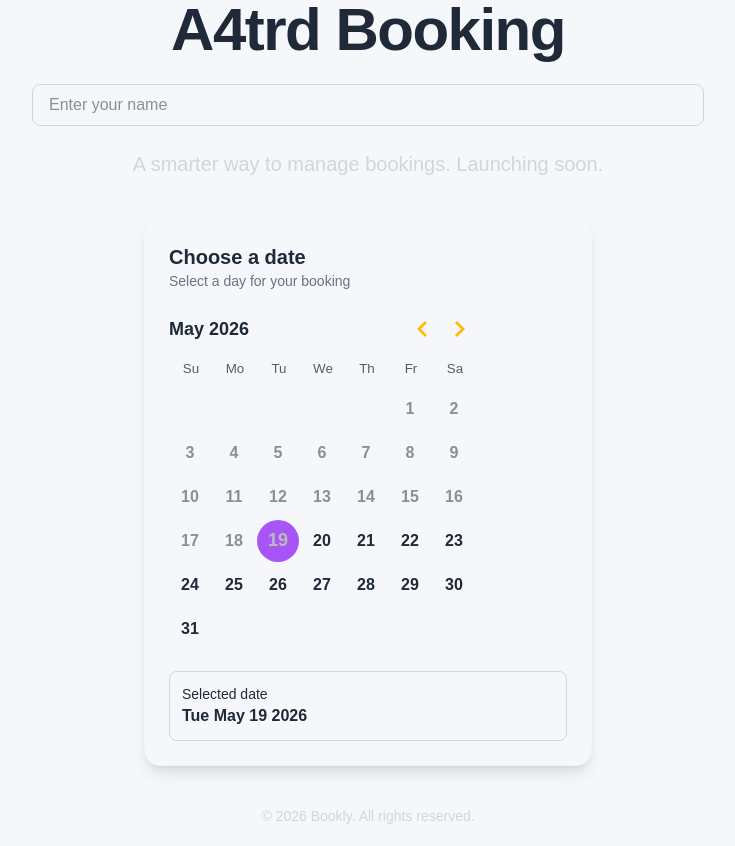
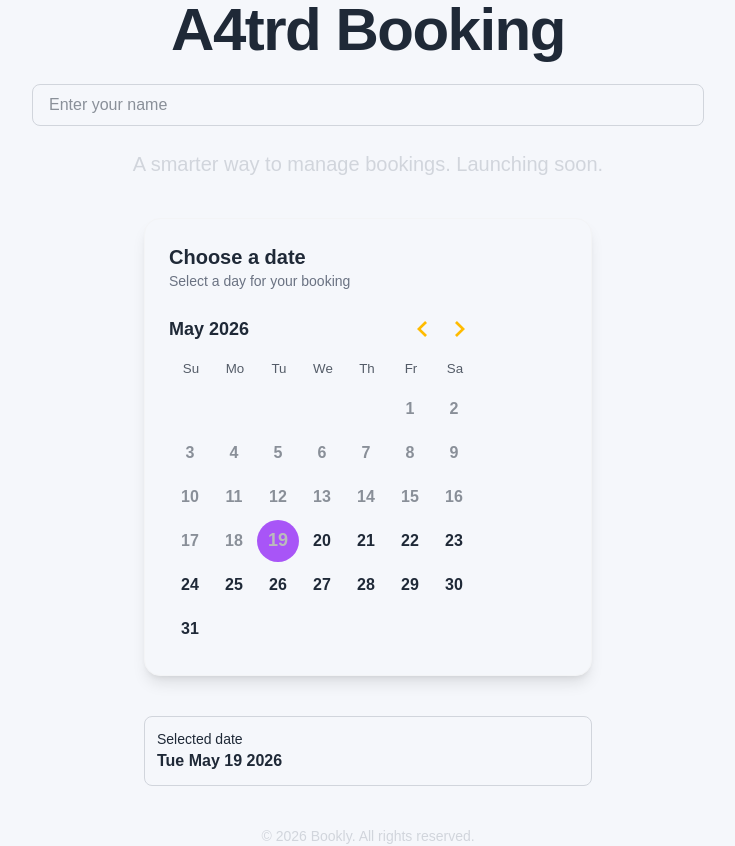
Before and after one commit to Legend4it/a4trd.booking, a Next.js app in the folder a4trd-booking/: page / in a window 1280 px wide. Both pictures are taken after a click on the button "19". Shown: the whole page, without its empty margins (272-1007 px from the left). Built offline with nearby package versions, Linux system fonts and the light colour scheme.

Commit message:
Move the Selected date outside Calender component

```diff
--- a/a4trd-booking/app/components/BookingCalendar.tsx
+++ b/a4trd-booking/app/components/BookingCalendar.tsx
@@ -36,7 +36,7 @@ export default function BookingCalendar({
             </div>
 
             {/* Selected date */}
-            {selected && (
+            {/* {selected && (
                 <div className="mt-5 rounded-lg bg-background border border-gray-300 p-3">
                     <p className="text-sm text-foreground font-medium">
                         Selected date
@@ -45,7 +45,7 @@ export default function BookingCalendar({
                         {selected.toDateString()}
                     </p>
                 </div>
-            )}
+            )} */}
         </div>
     );
 }
--- a/a4trd-booking/app/page.tsx
+++ b/a4trd-booking/app/page.tsx
@@ -45,6 +45,17 @@ export default function Home() {
         </div>
       )} */}
 
+      {selectedDate && (
+        <div className="w-full max-w-md rounded-lg bg-background border border-gray-300 p-3">
+          <p className="text-sm text-foreground font-medium">
+            Selected date
+          </p>
+          <p className="text-foreground font-semibold">
+            {selectedDate.toDateString()}
+          </p>
+        </div>
+      )}
+
       {/* Footer */}
       <div className="text-center text-sm text-gray-300">
         © {new Date().getFullYear()} Bookly. All rights reserved.
```
